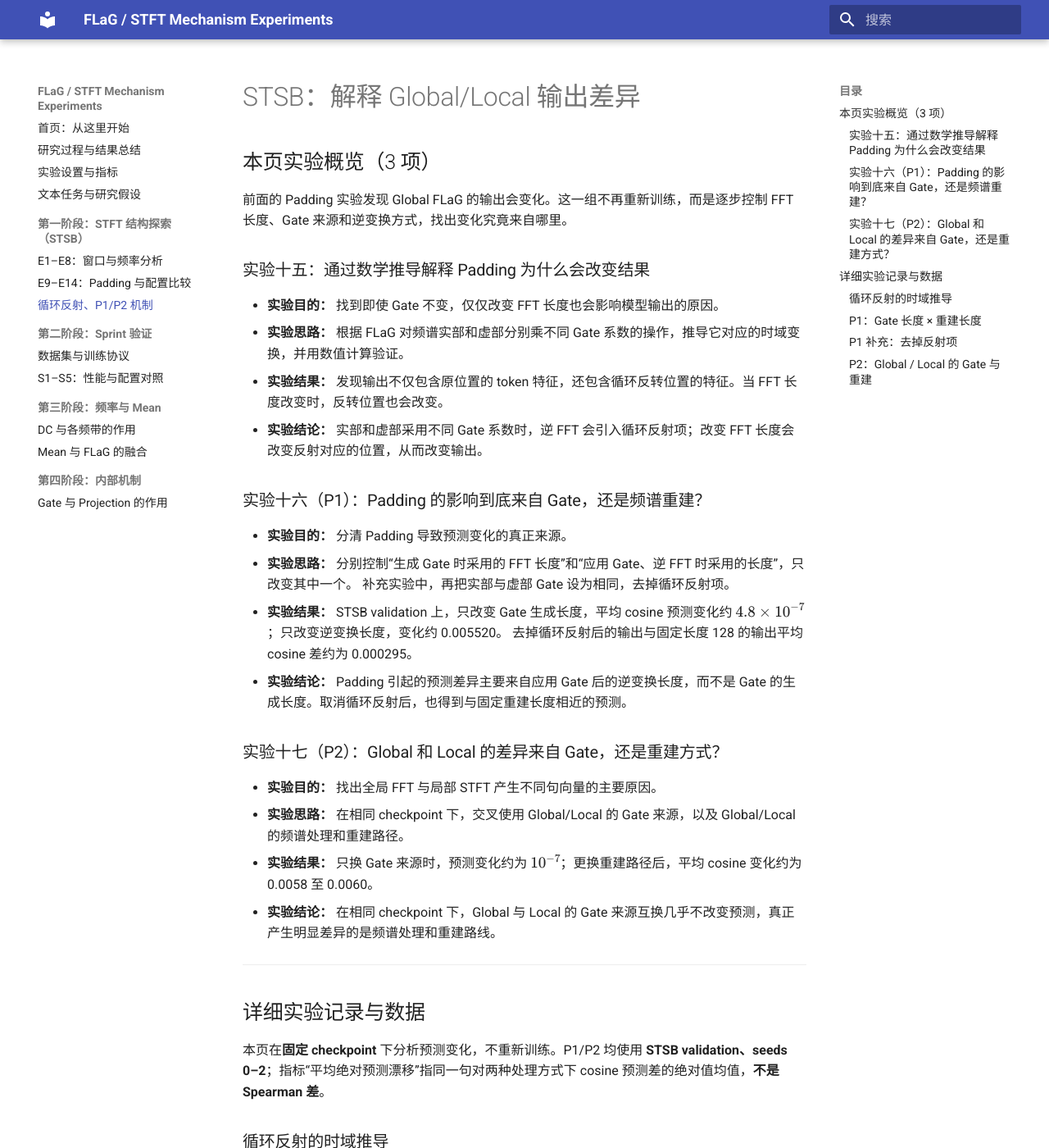
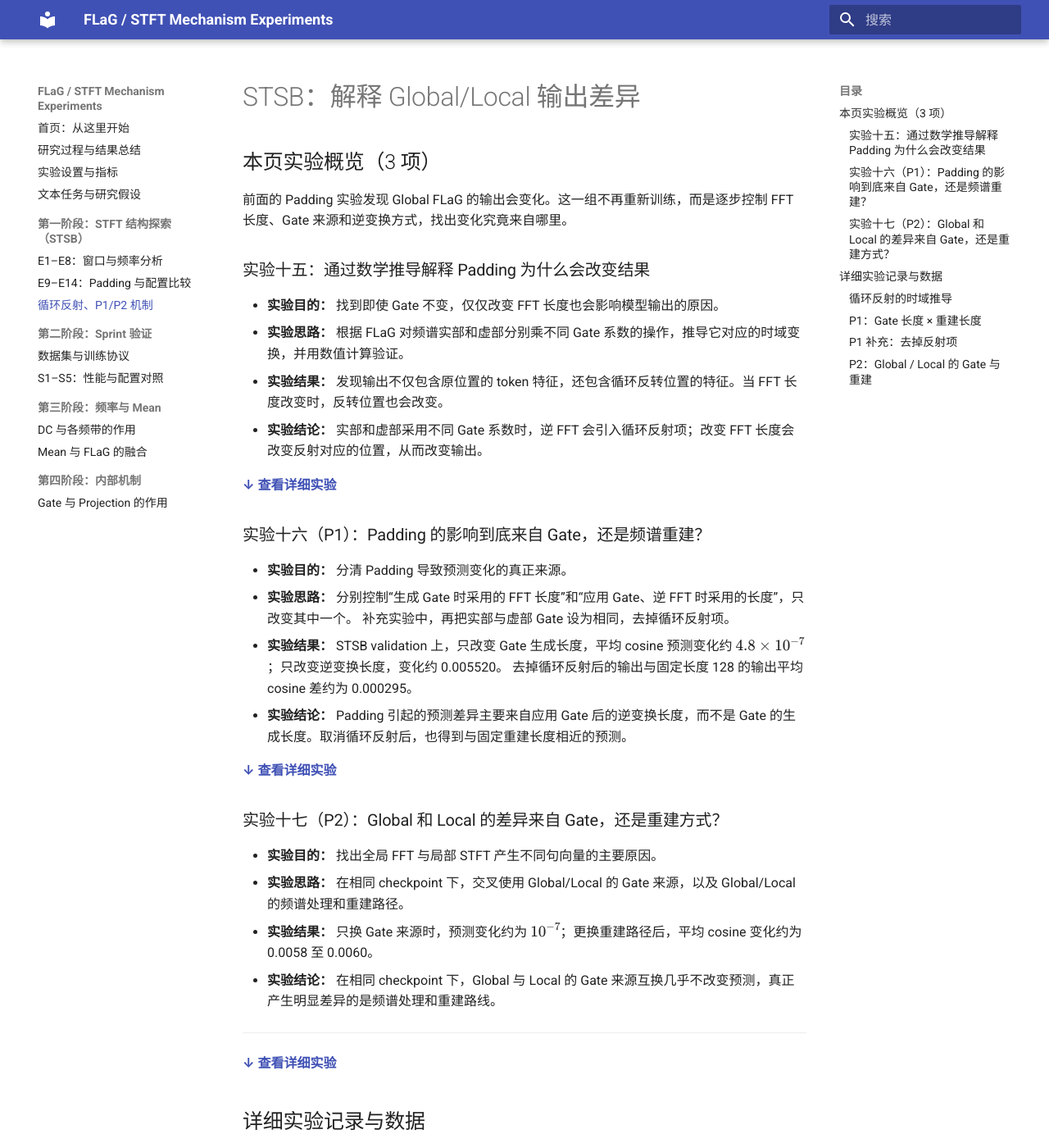
Before and after one commit to lumoswwr/FLaG-STFT-Notes, an MkDocs documentation site: the page built from docs/stsb/03-mechanism.md, in a window 1280 px wide and 1400 px high. Shown: the whole window at 82% size. Built offline with MkDocs 1.6.1 and Material for MkDocs 9.7.7, drawn with Linux system fonts in a browser that asks for light colours; some of the changed text lies outside the part shown.

Commit message:
Add bidirectional experiment summary-detail navigation links without modifying report content

```diff
--- a/docs/stsb/03-mechanism.md
+++ b/docs/stsb/03-mechanism.md
@@ -3,6 +3,9 @@
 ## 本页实验概览（3 项）
 
 前面的 Padding 实验发现 Global FLaG 的输出会变化。这一组不再重新训练，而是逐步控制 FFT 长度、Gate 来源和逆变换方式，找出变化究竟来自哪里。
+
+<a id="exp-15-summary"></a>
+
 
 ### 实验十五：通过数学推导解释 Padding 为什么会改变结果
 
@@ -11,12 +14,24 @@
 - **实验结果：** 发现输出不仅包含原位置的 token 特征，还包含循环反转位置的特征。当 FFT 长度改变时，反转位置也会改变。
 - **实验结论：** 实部和虚部采用不同 Gate 系数时，逆 FFT 会引入循环反射项；改变 FFT 长度会改变反射对应的位置，从而改变输出。
 
+**[↓ 查看详细实验](#exp-15-detail)**
+
+
+<a id="exp-16-summary"></a>
+
+
 ### 实验十六（P1）：Padding 的影响到底来自 Gate，还是频谱重建？
 
 - **实验目的：** 分清 Padding 导致预测变化的真正来源。
 - **实验思路：** 分别控制“生成 Gate 时采用的 FFT 长度”和“应用 Gate、逆 FFT 时采用的长度”，只改变其中一个。 补充实验中，再把实部与虚部 Gate 设为相同，去掉循环反射项。
 - **实验结果：** STSB validation 上，只改变 Gate 生成长度，平均 cosine 预测变化约 \(4.8\times10^{-7}\)；只改变逆变换长度，变化约 0.005520。 去掉循环反射后的输出与固定长度 128 的输出平均 cosine 差约为 0.000295。
 - **实验结论：** Padding 引起的预测差异主要来自应用 Gate 后的逆变换长度，而不是 Gate 的生成长度。取消循环反射后，也得到与固定重建长度相近的预测。
+
+**[↓ 查看详细实验](#exp-16-detail)**
+
+
+<a id="exp-17-summary"></a>
+
 
 ### 实验十七（P2）：Global 和 Local 的差异来自 Gate，还是重建方式？
 
@@ -27,9 +42,15 @@
 
 ---
 
+**[↓ 查看详细实验](#exp-17-detail)**
+
+
 ## 详细实验记录与数据
 
 本页在**固定 checkpoint** 下分析预测变化，不重新训练。P1/P2 均使用 **STSB validation、seeds 0–2**；指标“平均绝对预测漂移”指同一句对两种处理方式下 cosine 预测差的绝对值均值，**不是 Spearman 差**。
+
+<a id="exp-15-detail"></a>
+
 
 ### 循环反射的时域推导
 
@@ -59,6 +80,12 @@
 独立 float64 检查 `N=1–129`，公式和 rFFT/irFFT 的最大误差约 `3.55×10^{-15}`。
 
 **结果说明：** 给定 gate 时，**实虚不对称门控**会产生随 FFT 长度改变的循环反射；实际 gate 也可能随输入改变，因此做 P1 分离两种来源。
+
+**[↑ 返回实验总结](#exp-15-summary)**
+
+
+<a id="exp-16-detail"></a>
+
 
 ### P1：Gate 长度 × 重建长度
 
@@ -100,6 +127,12 @@
 
 **结果说明：** SYM 和 T128 的预测变化高度接近，支持**循环反射是当前 padding 漂移的主要来源**。固定到 128 不等于每个有效 token 的反射项都为零：位置 0 始终自反。
 
+**[↑ 返回实验总结](#exp-16-summary)**
+
+
+<a id="exp-17-detail"></a>
+
+
 ### P2：Global / Local 的 Gate 与重建
 
 **具体问题：** 从 global FLaG 换成 E12，预测差异主要来自 gate 的频谱来源，还是重建路线？
@@ -132,3 +165,5 @@
 **结果说明：** 两种频谱生成的句级 gate 几乎相同，global/local 预测差异主要来自**重建路线**。但是，重建路线改变并不代表 Spearman 一定提高。
 
 **区别：** P1 改变 **global 内部的 FFT 长度**；P2 改变 **global/local 的分析与重建方式**。
+
+**[↑ 返回实验总结](#exp-17-summary)**
```
